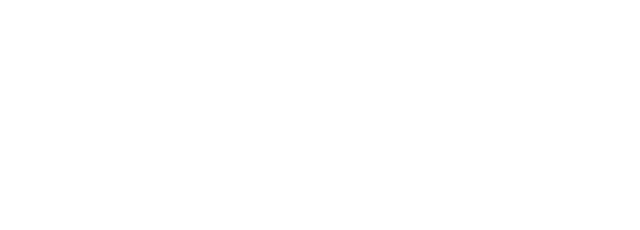
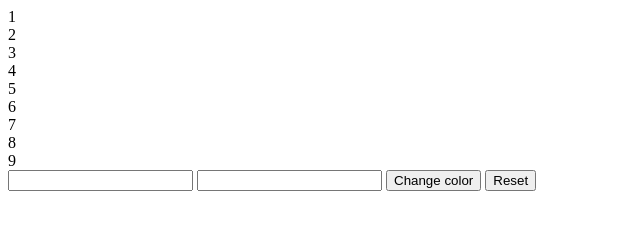
Before and after one commit to acciojob/Replit-Asian-Paints-njahnavi24, a website: page main.html in a window 1280 px wide. Shown: the whole page, without its empty margins (0-640 px from the left). Drawn offline with Linux system fonts and the light colour scheme.

Commit message:
created a submission

```diff
--- a/main.html
+++ b/main.html
@@ -8,6 +8,25 @@
 
 <body>
 	<!-- the entire body must be written by student -->
+
+	<div class="container">
+        <div class="grid-item" id="1">1</div>
+        <div class="grid-item" id="2">2</div>
+        <div class="grid-item" id="3">3</div>
+        <div class="grid-item" id="4">4</div>
+        <div class="grid-item" id="5">5</div>
+        <div class="grid-item" id="6">6</div>
+        <div class="grid-item" id="7">7</div>
+        <div class="grid-item" id="8">8</div>
+        <div class="grid-item" id="9">9</div>
+
+        <input type="number" id="block_id">
+        <input type="text" id="colour_id">
+
+        <button id="change_button">Change color</button>
+        <button id="reset">Reset</button>
+    </div>
+
     <script type="text/javascript" src="./script.js">
 </script>
 
--- a/script.js
+++ b/script.js
@@ -1 +1,24 @@
 //your JS code here. If required.
+let blockId = document.getElementById("block_id")
+let colourId = document.getElementById("colour_id")
+let changeBtn = document.getElementById("change_button")
+let resetBtn = document.getElementById("reset")
+
+let gridItems = document.querySelectorAll(".grid-item")
+
+changeBtn.addEventListener("click", (){
+	gridItems.forEach(function (item) {
+		item.style.backgroundColor = "transparent"
+	})
+
+	let selectedBlock = document.getElementById(blockId.value)
+
+	if(selectedBlock) selectedBlock.style.backgroundColor = colourId.value
+	})
+	resetBtn.addEventListener("click",function () {
+		gridItems.forEach(function (item) {
+			item.style.backgroundColor = "transparent"
+		})
+	blockId.value = ""
+	colourId.value = ""
+})
--- a/styles.css
+++ b/styles.css
@@ -1 +1,15 @@
 /*  your css code here. If applicable */
+.container{
+	display:grid
+	grid-template-columns:repeat(3,100px)
+	gap:10px
+}
+
+.grid-item{
+	width: 100px
+	height: 100px
+	border: 1px solid black
+	display: flex
+	justify-content: center
+	align-items: center
+}
```
